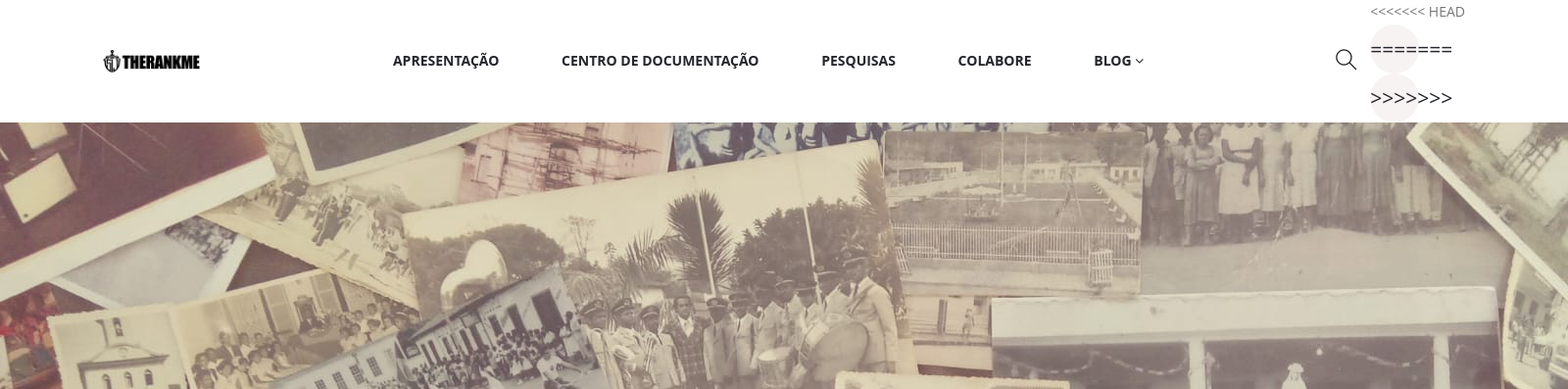
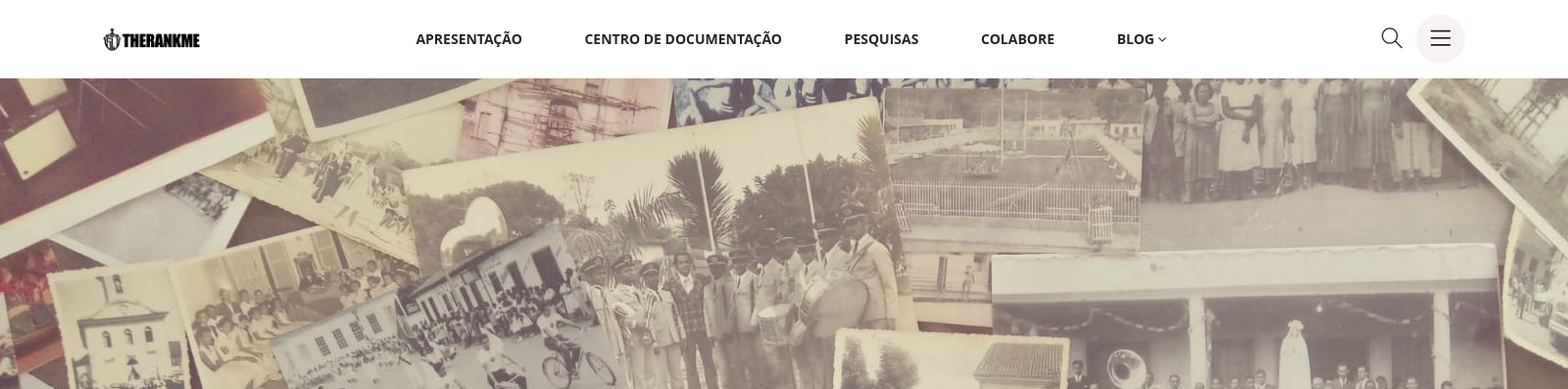
Before and after one commit to Lopeszz/FrontEnd-Projeto-Camila, a PHP site: page /index.php in a window 1600 px wide; the page is wider, and only the part inside the window is pictured. Shown: the top 397 px of that part at 98% size. Run offline with PHP 8.4, Linux system fonts and the light colour scheme; some web fonts are replaced.

Commit message:
Fix: Menu

```diff
--- a/menu.php
+++ b/menu.php
@@ -63,11 +63,7 @@
                                 </a>
                             </li>
                             <li>
-<<<<<<< HEAD
                                 <a href="#offcanvas-about" class="offacnvas offside-about offcanvas-toggle">
-=======
-                                <a href="#mobile-menu-offcanvas" class="offcanvas-toggle offside-menu">
->>>>>>> 9c05e823ec936af6d8b7229c86d521108796a337
                                     <i class="icon-menu"></i>
                                 </a>
                             </li>
```
